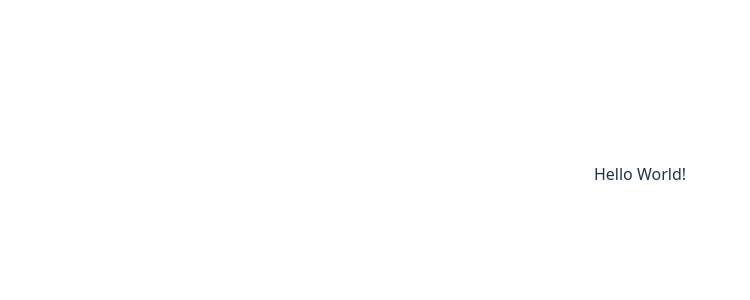
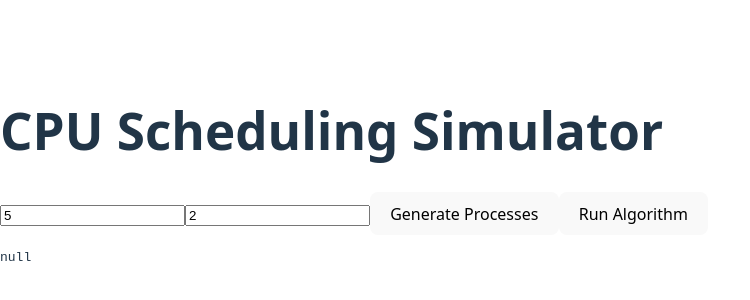
Before and after one commit to phoozies/CS540-CPU-Scheduling, a React (Vite) app in the folder CS540-CPU-Scheduling/: page / in a window 1280 px wide. Shown: the part 226-526 px from the top of the page, without its empty margins (0-750 px from the left). Built offline with nearby package versions, Linux system fonts and the light colour scheme.

Commit message:
Added FIFO algorithm and process generator. Added Scheduler.tsx component to UI

```diff
--- a/CS540-CPU-Scheduling/src/App.tsx
+++ b/CS540-CPU-Scheduling/src/App.tsx
@@ -1,20 +1,22 @@
-import { useState } from 'react'
-import reactLogo from './assets/react.svg'
-import viteLogo from '/vite.svg'
-import './App.css'
+import React, { useState } from "react";
+import Scheduler from "./components/Scheduler";
+import { fifo } from "./utils/algorithms"; // Import an algorithm for testing
 
 function App() {
-  const [count, setCount] = useState(0)
+    const [results, setResults] = useState<any>(null);
 
-  return (
-    <>
-      <div>
-        <p>
-          Hello World!
-        </p>
-      </div>
-    </>
-  )
+    const runAlgorithm = (processes: any[], timeQuantum: number) => {
+        const result = fifo(processes); // Replace 'fifo' with any algorithm
+        setResults(result);
+    };
+
+    return (
+        <div>
+            <h1>CPU Scheduling Simulator</h1>
+            <Scheduler runAlgorithm={runAlgorithm} />
+            <pre>{JSON.stringify(results, null, 2)}</pre> {/* Display results */}
+        </div>
+    );
 }
 
-export default App
+export default App;
--- a/CS540-CPU-Scheduling/src/components/Scheduler.tsx
+++ b/CS540-CPU-Scheduling/src/components/Scheduler.tsx
@@ -0,0 +1,21 @@
+import { useState } from "react";
+import { generateProcesses } from "../utils/generator";
+
+export default function Scheduler({ runAlgorithm }: { runAlgorithm: Function }) {
+    const [numProcesses, setNumProcesses] = useState(5);
+    const [timeQuantum, setTimeQuantum] = useState(2);
+    const [processes, setProcesses] = useState(generateProcesses(5));
+
+    const handleGenerate = () => {
+        setProcesses(generateProcesses(numProcesses));
+    };
+
+    return (
+        <div>
+            <input type="number" value={numProcesses} onChange={(e) => setNumProcesses(Number(e.target.value))} />
+            <input type="number" value={timeQuantum} onChange={(e) => setTimeQuantum(Number(e.target.value))} />
+            <button onClick={handleGenerate}>Generate Processes</button>
+            <button onClick={() => runAlgorithm(processes, timeQuantum)}>Run Algorithm</button>
+        </div>
+    );
+}
--- a/CS540-CPU-Scheduling/src/utils/algorithms.ts
+++ b/CS540-CPU-Scheduling/src/utils/algorithms.ts
@@ -0,0 +1,3 @@
+export function fifo(processes: { id: number; arrival: number; burst: number }[]) {
+    return processes.sort((a, b) => a.arrival - b.arrival);
+}
--- /dev/null
+++ b/CS540-CPU-Scheduling/src/utils/generator.ts
@@ -0,0 +1,7 @@
+export function generateProcesses(count: number) {
+    return Array.from({ length: count }, (_, i) => ({
+        id: i + 1,
+        arrival: Math.floor(Math.random() * 10),
+        burst: Math.floor(Math.random() * 10) + 1,
+    }));
+}
```
